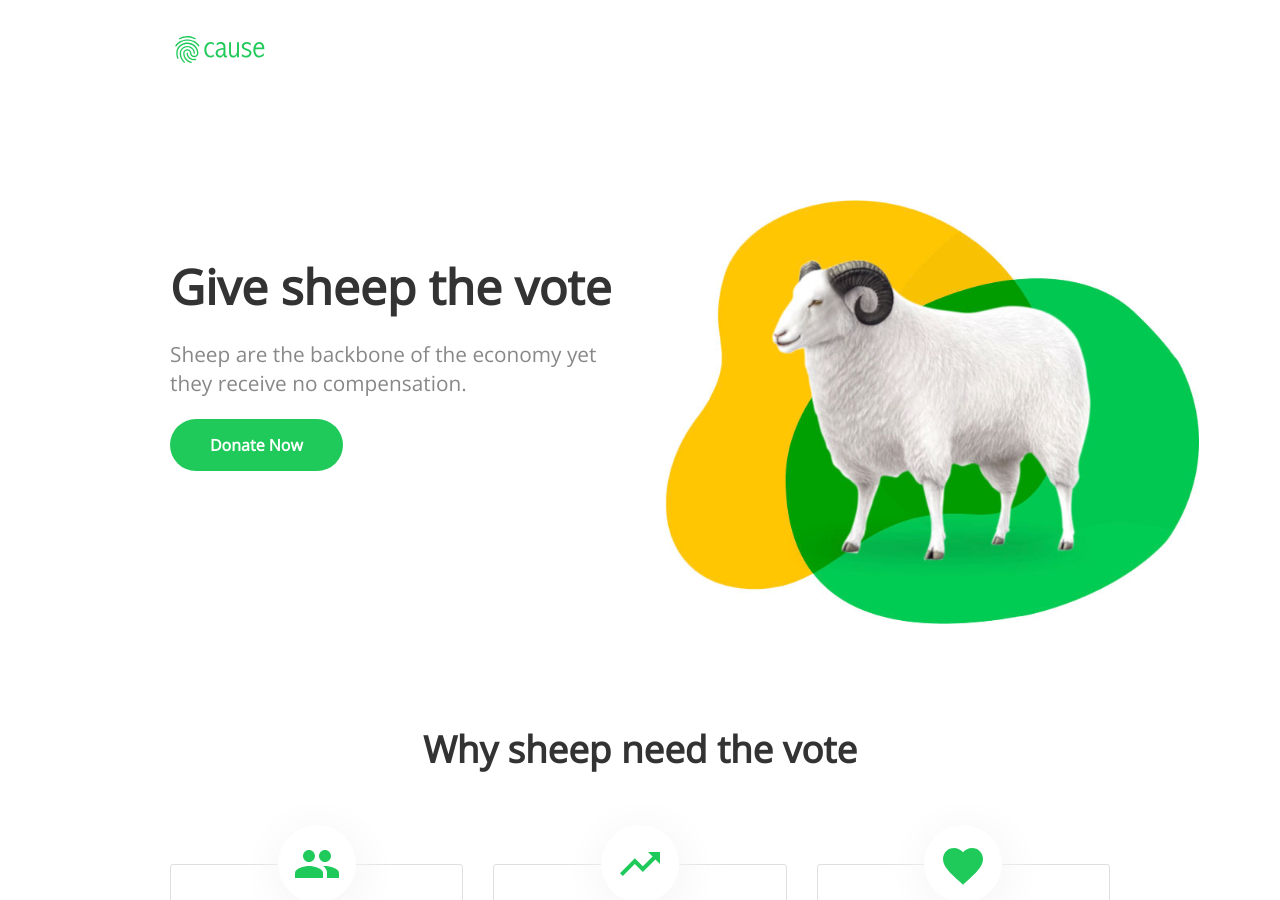
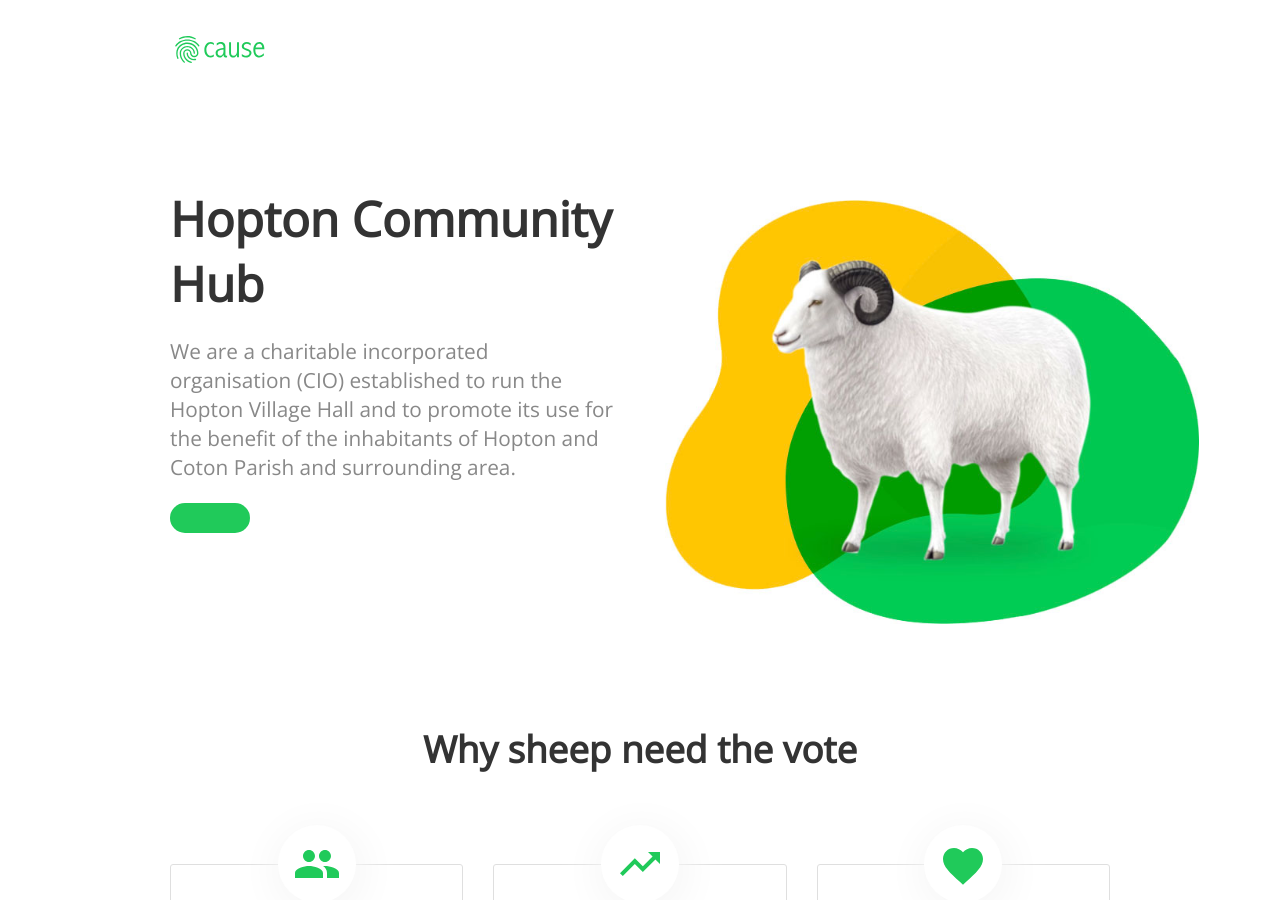
Before and after one commit to hoptonadmin/hopton-community-hub-website, a Jekyll site: the page built from index.html, in a window 1280 px wide and 900 px high. Built offline with Jekyll 4.4.1, drawn with Linux system fonts in a browser that asks for light colours; nearby versions of some CDN libraries; a script that is not in the unit is left out.

Commit message:
Update index.html

```diff
--- a/index.html
+++ b/index.html
@@ -1,15 +1,15 @@
 ---
 layout: default
-title: The Sheep Vote
+title: Hopton Community Hub
 ---
 <header>
 	<div class="container">
 		<div class="column">
 			<div>
-				<h1 class="editable">Give sheep the vote</h1>
-				<p class="editable">Sheep are the backbone of the economy yet they receive no compensation.</p>
+				<h1 class="editable">Hopton Community Hub</h1>
+				<p class="editable">We are a charitable incorporated organisation (CIO) established to run the Hopton Village Hall and to promote its use for the benefit of the inhabitants of Hopton and Coton Parish and surrounding area.</p>
 				<div class="button">
-					<a href="#donate">Donate Now</a>
+					<a href="#bookings"></a>
 				</div>
 			</div>
 		</div>
```
